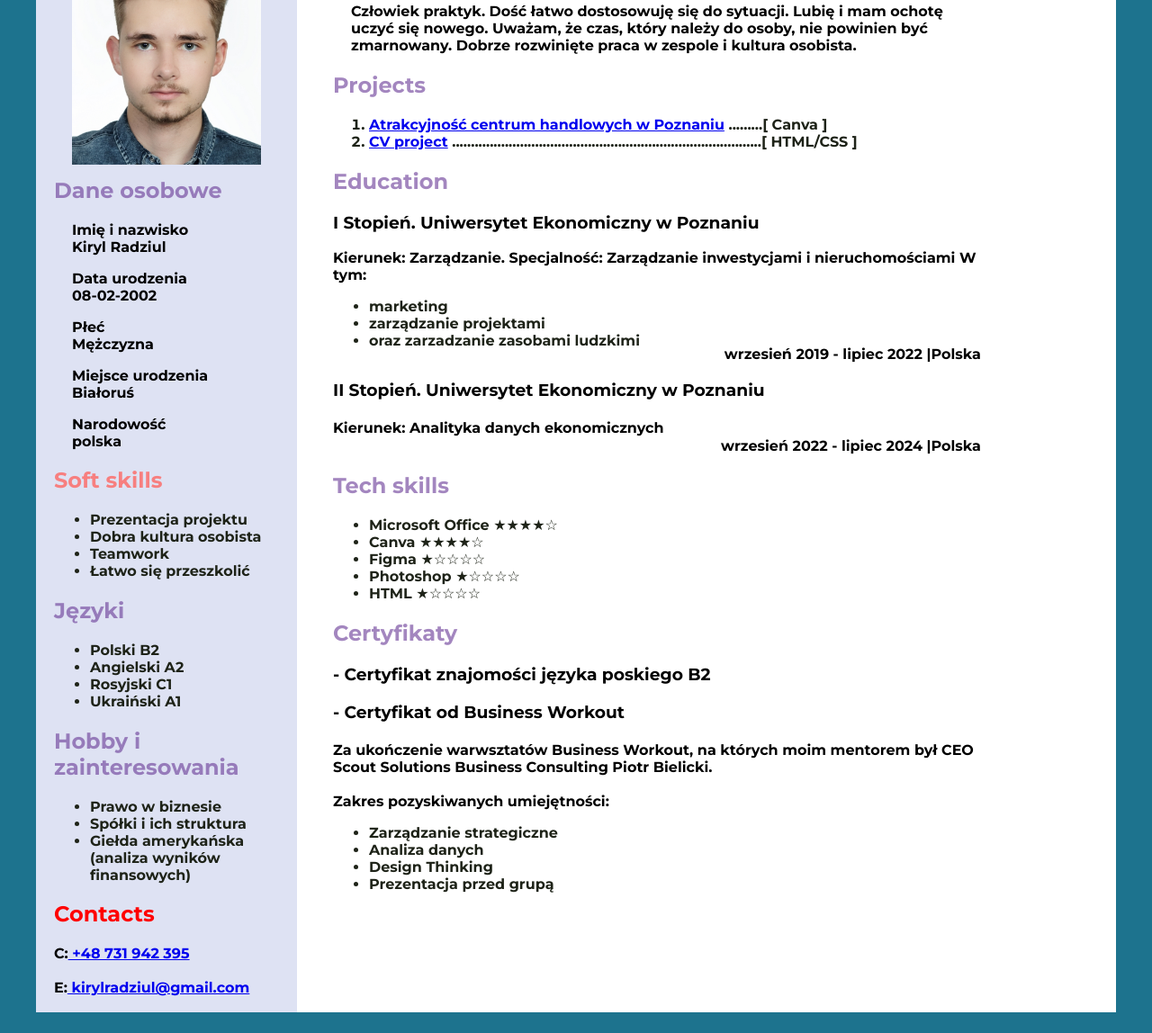
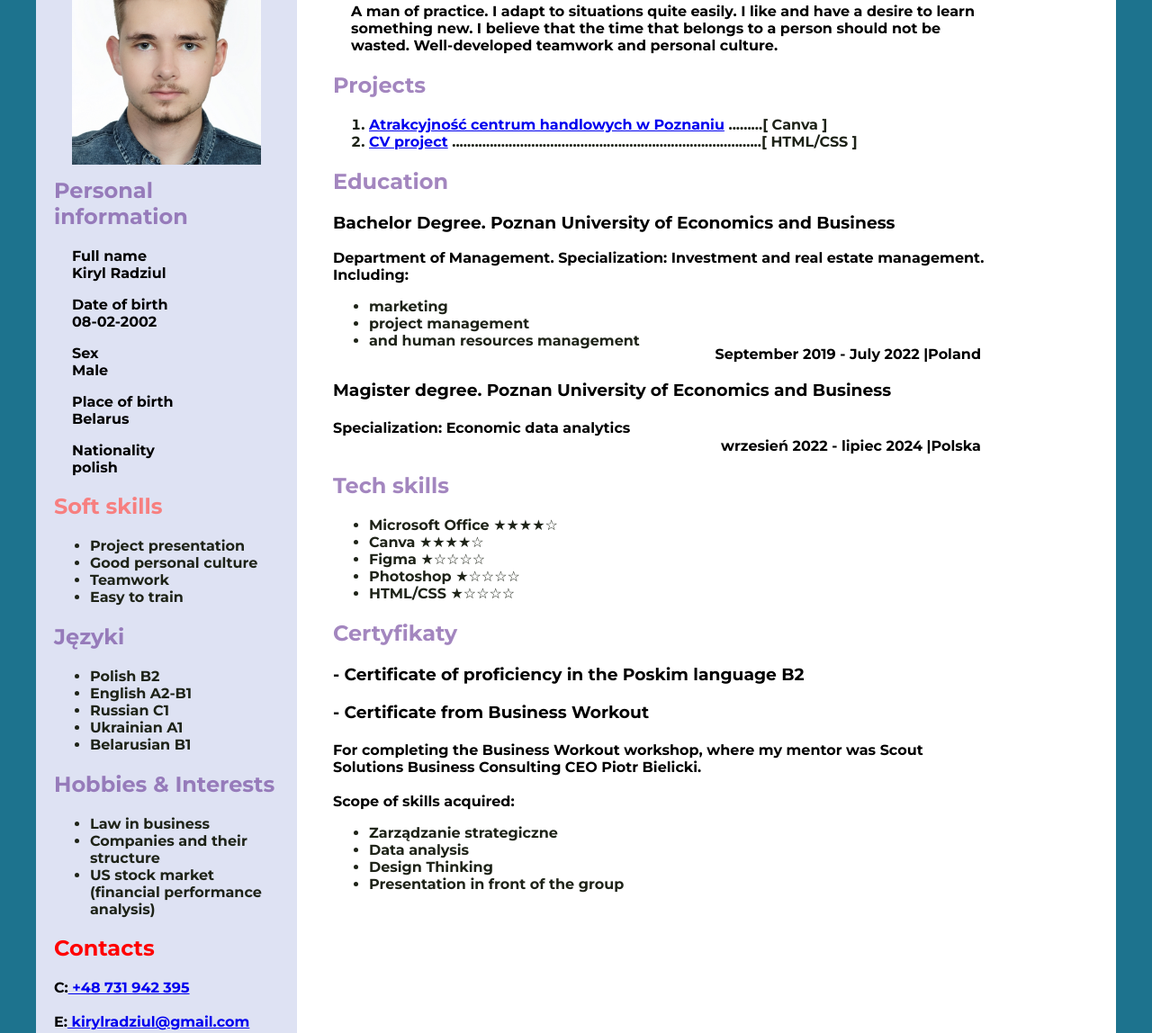
Before and after one commit to radziuliss/cv, a plain HTML site: page index.html in a window 1280 px wide. Shown: the part 127-1275 px from the top of the page at 90% size. Drawn offline with Linux system fonts and the light colour scheme.

Commit message:
Update index.html

```diff
--- a/index.html
+++ b/index.html
@@ -22,7 +22,7 @@
                 <h1>Kiryl Radziul</h1>
 
                 <p class="description">
-                    Człowiek praktyk. Dość łatwo dostosowuję się do sytuacji. Lubię i mam ochotę uczyć się nowego. Uważam, że czas, który należy do osoby, nie powinien być zmarnowany. Dobrze rozwinięte praca w zespole i kultura osobista.
+                     A man of practice. I adapt to situations quite easily. I like and have a desire to learn something new. I believe that the time that belongs to a person should not be wasted. Well-developed teamwork and personal culture.
                 </p>
             </div>
             <div>
@@ -43,24 +43,23 @@
             <div >
                 <h2>Education</h2>
 
-                <h3> I Stopień. Uniwersytet Ekonomiczny w Poznaniu</h3>
+                <h3> Bachelor Degree. Poznan University of Economics and Business</h3>
 
-                <h4 class="educa"> Kierunek: Zarządzanie. Specjalność: Zarządzanie inwestycjami i nieruchomościami
-                    W tym:
+                <h4 class="educa"> Department of Management. Specialization: Investment and real estate management.
+                    Including:
                 </h4>
                     <ul>
-                        <li>marketing
-                        </li>
-                        <li>zarządzanie projektami</li>
-                        <li>oraz zarzadzanie zasobami ludzkimi</li>
+                        <li>marketing</li>
+                        <li>project management</li>
+                        <li>and human resources management</li>
                     </ul>
-                <p class="periods">wrzesień 2019 - lipiec 2022 |Polska</p>
+                <p class="periods">September 2019 - July 2022 |Poland</p>
             </div>
 
             <div>
-                <h3> II Stopień. Uniwersytet Ekonomiczny w Poznaniu</h3>
+                <h3> Magister degree. Poznan University of Economics and Business</h3>
 
-                <h4> Kierunek: Analityka danych ekonomicznych</h4>
+                <h4> Specialization: Economic data analytics</h4>
 
                 <p class="periods">wrzesień 2022 - lipiec 2024 |Polska</p>
 
@@ -75,25 +74,25 @@
                         <li>Canva ★★★★☆</li>
                             <li>Figma ★☆☆☆☆ </li>
                                 <li>Photoshop ★☆☆☆☆ </li>
-                                    <li>HTML ★☆☆☆☆</li>
+                                    <li>HTML/CSS ★☆☆☆☆</li>
                 </ul>
 
             </div>
             <div class="certyfik">
                 <h2>Certyfikaty</h2>
 
-                <h3> - Certyfikat znajomości języka poskiego B2</h3>
+                <h3> - Certificate of proficiency in the Poskim language B2</h3>
 
-                <h3> - Certyfikat od Business Workout
+                <h3> - Certificate from Business Workout
                 </h3>
-                <h4>Za ukończenie warwsztatów Business Workout, na których moim mentorem był CEO Scout Solutions Business Consulting Piotr Bielicki.<br /><br />
-                Zakres pozyskiwanych umiejętności:
+                <h4>For completing the Business Workout workshop, where my mentor was Scout Solutions Business Consulting CEO Piotr Bielicki.<br /><br />
+                         Scope of skills acquired:
                 <ul>
                     <li>Zarządzanie strategiczne
                     </li>
-                    <li>Analiza danych</li>
+                    <li>Data analysis</li>
                     <li>Design Thinking</li>
-                    <li>Prezentacja przed grupą</li>
+                    <li>Presentation in front of the group</li>
                 </ul>
                 </h4>
             </div>
@@ -104,21 +103,21 @@
 
 
         <div class="osobowe">
-            <h2>Dane osobowe</h2>
+            <h2>Personal information </h2>
 
-           <p><h4 class="left">Imię i nazwisko <br> Kiryl Radziul</h4></p>
+           <p><h4 class="left">Full name <br> Kiryl Radziul</h4></p>
 
 
-           <p><h4 class="left">Data urodzenia<br> 08-02-2002</h4></p>
+           <p><h4 class="left"> Date of birth<br> 08-02-2002</h4></p>
 
 
-            <p><h4 class="left">Płeć<br>Mężczyzna</h4></p>
+            <p><h4 class="left">Sex<br>Male</h4></p>
 
 
-                <p><h4 class="left">Miejsce urodzenia<br> Białoruś</h4></p>
+                <p><h4 class="left">Place of birth<br> Belarus</h4></p>
 
 
-                    <p><h4 class="left">Narodowość<br> polska</h4><br></p>
+                    <p><h4 class="left">Nationality<br>polish</h4><br></p>
         </div>
 
         <div>
@@ -126,10 +125,10 @@
                 Soft skills
             </h2>
             <ul>
-                <li>Prezentacja projektu</li>
-                    <li>Dobra kultura osobista</li>
+                <li>Project presentation</li>
+                    <li>Good personal culture</li>
                         <li>Teamwork </li>
-                              <li>Łatwo się przeszkolić</li>
+                              <li>Easy to train</li>
             </ul>
 
         </div>
@@ -139,24 +138,24 @@
                 Języki
             </h2>
             <ul>
-                <li>Polski    B2</li>
-                    <li>Angielski    A2</li>
-                        <li>Rosyjski  C1</li>
-                            <li>Ukraiński   A1  </li>
-
+                <li>Polish     B2</li>
+                    <li>English    A2-B1</li>
+                        <li>Russian   C1</li>
+                            <li>Ukrainian   A1  </li>
+                                <li> Belarusian B1 </li>
             </ul>
 
         </div>
 
         <div>
             <h2>
-                Hobby i zainteresowania
+                Hobbies & Interests
             </h2>
             <ul>
-                <li>Prawo w biznesie</li>
-                    <li>Spółki i ich struktura</li>
-                        <li>Giełda amerykańska <br />
-                        (analiza wyników finansowych) </li>
+                <li>Law in business</li>
+                    <li>Companies and their structure</li>
+                        <li>US stock market  <br />
+                       (financial performance analysis) </li>
 
             </ul>
 
```
